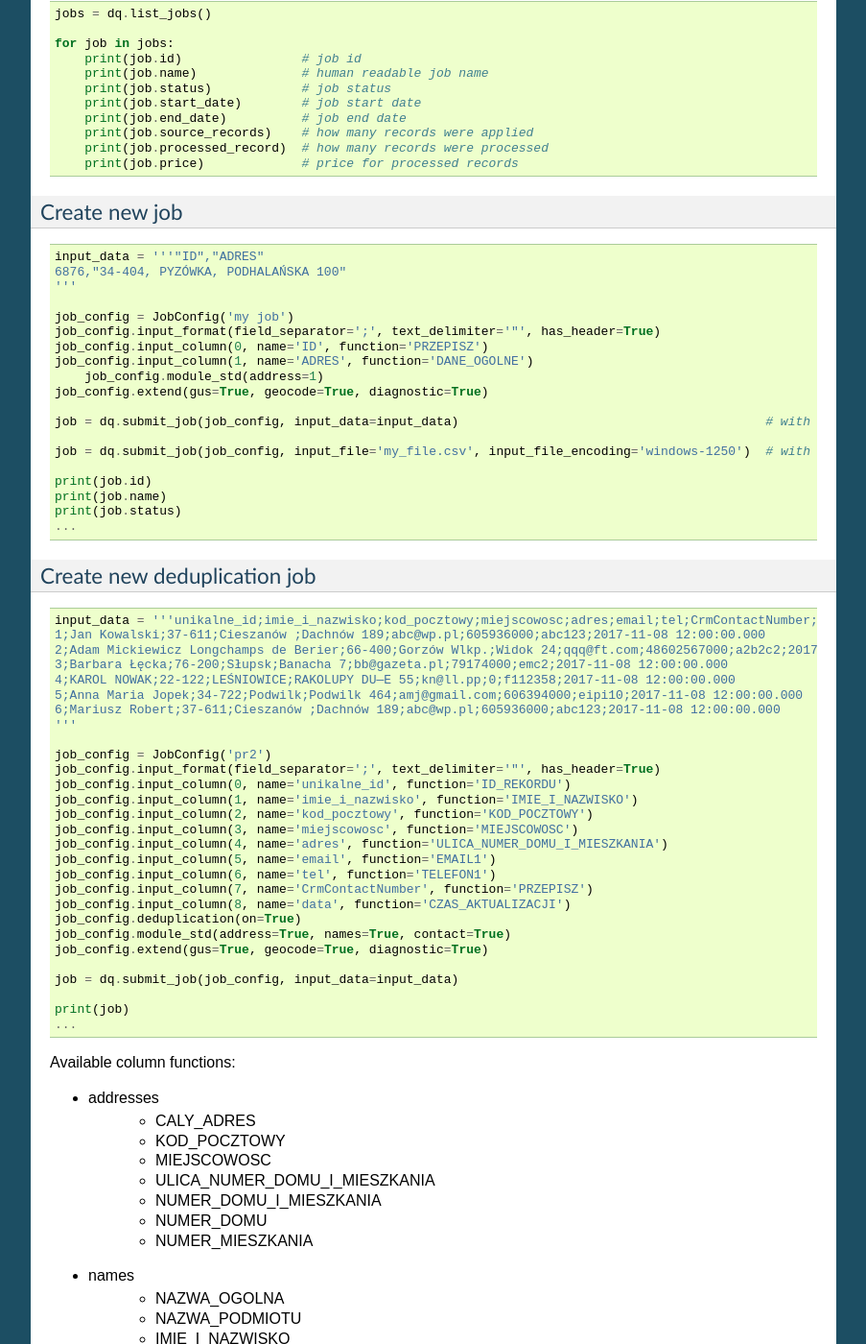
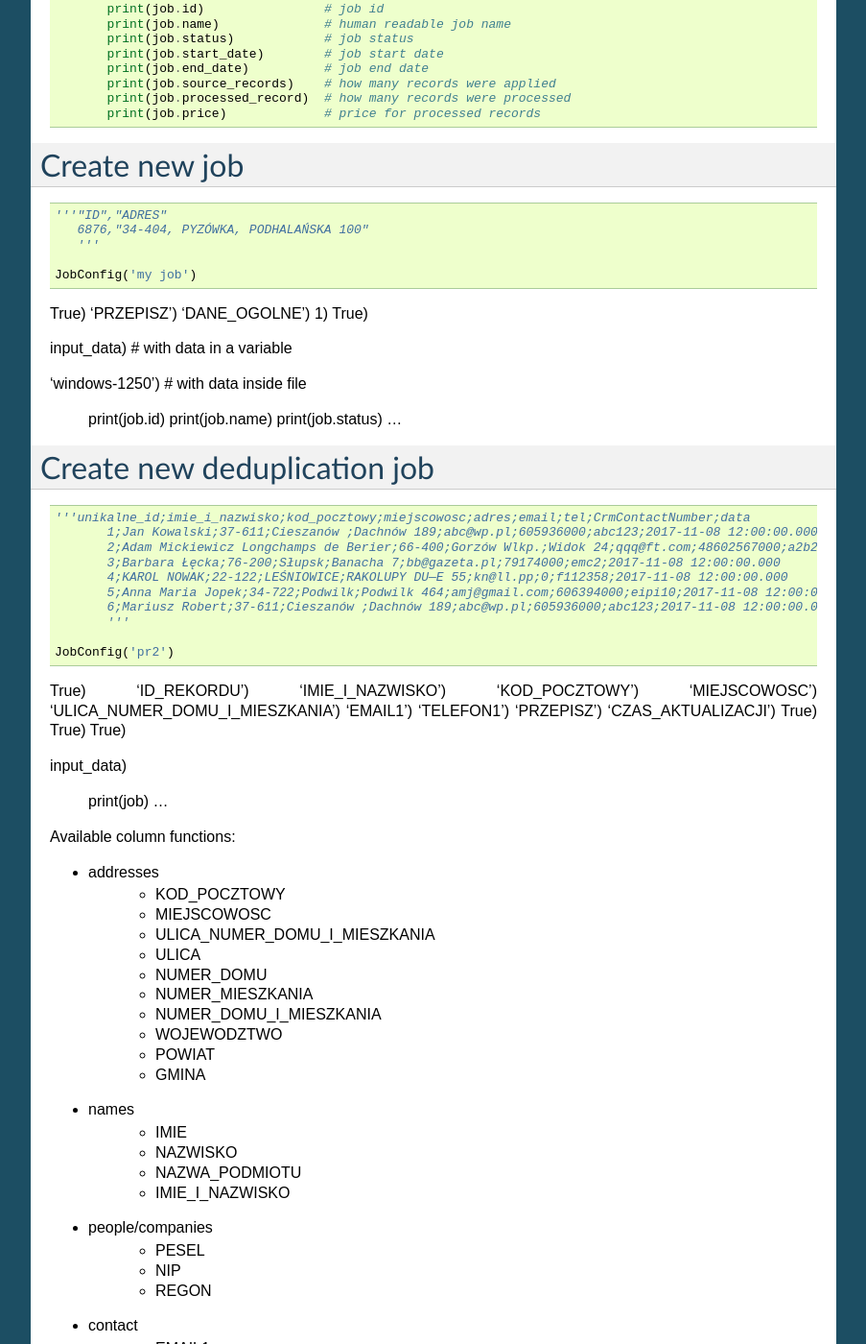
Before and after one commit to biamat-algo/dq_client_fork, a Sphinx documentation site: the page built from docs/usage.rst, in a window 1280 px wide and 1400 px high, scrolled down 566 px. Shown: the whole window at 96% size, without its empty margins (198-1101 px from the left). Built offline with Sphinx 7.4.7, drawn with Linux system fonts in a browser that asks for light colours; pages that are not in the unit, such as notebooks, are missing from menus; some of the changed text lies outside the part shown.

Commit message:
Column functions docs update

```diff
--- a/docs/usage.rst
+++ b/docs/usage.rst
@@ -1,24 +1,24 @@
-=====
+
 Usage
-=====
+
 
 To use Python client for dataquality.pl in a project::
 
     from dq import DQClient, JobConfig
 
 
-    dq = DQClient('https://app.dataquality.pl', user='<USER_EMAIL>', token='<API_TOKEN>')
+'<API_TOKEN>')
 
 
 API token can be obtain on the page "Moje konto".
 
 
 Account
-=======
+
 
 Check account status::
 
-    account = dq.account_status()
+ dq.account_status()
 
     print(account.email)          # user email
     print(account.balance)        # account balance
@@ -26,13 +26,13 @@
 
 
 Jobs
-====
+
 
 List jobs
 ---------
 ::
 
-    jobs = dq.list_jobs()
+ dq.list_jobs()
 
     for job in jobs:
         print(job.id)                # job id
@@ -49,20 +49,20 @@
 --------------
 ::
 
-    input_data = '''"ID","ADRES"
+ '''"ID","ADRES"
     6876,"34-404, PYZÓWKA, PODHALAŃSKA 100"
     '''
 
-    job_config = JobConfig('my job')
-    job_config.input_format(field_separator=';', text_delimiter='"', has_header=True)
-    job_config.input_column(0, name='ID', function='PRZEPISZ')
-    job_config.input_column(1, name='ADRES', function='DANE_OGOLNE')
-	job_config.module_std(address=1)
-    job_config.extend(gus=True, geocode=True, diagnostic=True)
+ JobConfig('my job')
+True)
+'PRZEPISZ')
+'DANE_OGOLNE')
+1)
+True)
 
-    job = dq.submit_job(job_config, input_data=input_data)                                         # with data in a variable
+input_data)                                         # with data in a variable
 
-    job = dq.submit_job(job_config, input_file='my_file.csv', input_file_encoding='windows-1250')  # with data inside file
+'windows-1250')  # with data inside file
 
     print(job.id)
     print(job.name)
@@ -73,7 +73,7 @@
 --------------
 ::
 
-	input_data = '''unikalne_id;imie_i_nazwisko;kod_pocztowy;miejscowosc;adres;email;tel;CrmContactNumber;data
+ '''unikalne_id;imie_i_nazwisko;kod_pocztowy;miejscowosc;adres;email;tel;CrmContactNumber;data
 	1;Jan Kowalski;37-611;Cieszanów ;Dachnów 189;abc@wp.pl;605936000;abc123;2017-11-08 12:00:00.000
 	2;Adam Mickiewicz Longchamps de Berier;66-400;Gorzów Wlkp.;Widok 24;qqq@ft.com;48602567000;a2b2c2;2017-11-08 12:00:00.000
 	3;Barbara Łęcka;76-200;Słupsk;Banacha 7;bb@gazeta.pl;79174000;emc2;2017-11-08 12:00:00.000
@@ -82,22 +82,22 @@
 	6;Mariusz Robert;37-611;Cieszanów ;Dachnów 189;abc@wp.pl;605936000;abc123;2017-11-08 12:00:00.000
 	'''
 
-	job_config = JobConfig('pr2')
-	job_config.input_format(field_separator=';', text_delimiter='"', has_header=True)
-	job_config.input_column(0, name='unikalne_id', function='ID_REKORDU')
-	job_config.input_column(1, name='imie_i_nazwisko', function='IMIE_I_NAZWISKO')
-	job_config.input_column(2, name='kod_pocztowy', function='KOD_POCZTOWY')
-	job_config.input_column(3, name='miejscowosc', function='MIEJSCOWOSC')
-	job_config.input_column(4, name='adres', function='ULICA_NUMER_DOMU_I_MIESZKANIA')
-	job_config.input_column(5, name='email', function='EMAIL1')
-	job_config.input_column(6, name='tel', function='TELEFON1')
-	job_config.input_column(7, name='CrmContactNumber', function='PRZEPISZ')
-	job_config.input_column(8, name='data', function='CZAS_AKTUALIZACJI')
-	job_config.deduplication(on=True)
-	job_config.module_std(address=True, names=True, contact=True)
-	job_config.extend(gus=True, geocode=True, diagnostic=True)
+ JobConfig('pr2')
+True)
+'ID_REKORDU')
+'IMIE_I_NAZWISKO')
+'KOD_POCZTOWY')
+'MIEJSCOWOSC')
+'ULICA_NUMER_DOMU_I_MIESZKANIA')
+'EMAIL1')
+'TELEFON1')
+'PRZEPISZ')
+'CZAS_AKTUALIZACJI')
+True)
+True)
+True)
 
-	job = dq.submit_job(job_config, input_data=input_data)
+input_data)
 
 	print(job)
 	...
@@ -105,34 +105,46 @@
 Available column functions:
 
 * addresses
-    * CALY_ADRES
     * KOD_POCZTOWY
     * MIEJSCOWOSC
     * ULICA_NUMER_DOMU_I_MIESZKANIA
-    * NUMER_DOMU_I_MIESZKANIA
+    * ULICA
     * NUMER_DOMU
     * NUMER_MIESZKANIA
+    * NUMER_DOMU_I_MIESZKANIA
+    * WOJEWODZTWO
+    * POWIAT
+    * GMINA
 * names
-    * NAZWA_OGOLNA
+    * IMIE
+    * NAZWISKO
     * NAZWA_PODMIOTU
     * IMIE_I_NAZWISKO
-    * IMIE
-    * NAZWISKO
 * people/companies
     * PESEL
     * NIP
     * REGON
-    * EMAIL
+* contact
+    * EMAIL1
+    * EMAIL2
+    * TELEFON1
+    * TELEFON2
+* dates
+    * DATA_URODZENIA
+    * CZAS_AKTUALIZACJI
+* mixed
+    * DANE_OGOLNE
+* id
+    * ID_REKORDU
 * others
     * PRZEPISZ
     * POMIN
-
 
 Check job state
 ---------------
 ::
 
-    state = dq.job_state('3f14e25e-9f6d-41ff-a4cb-942743a37b73')  # input parameter: job id
+ dq.job_state('3f14e25e-9f6d-41ff-a4cb-942743a37b73')  # input parameter: job id
 
     print(state)                                                  # 'WAITING' or 'FINISHED'
 
```
Also changed, not shown: other parts of docs/usage.rst (+1 -1 lines).
